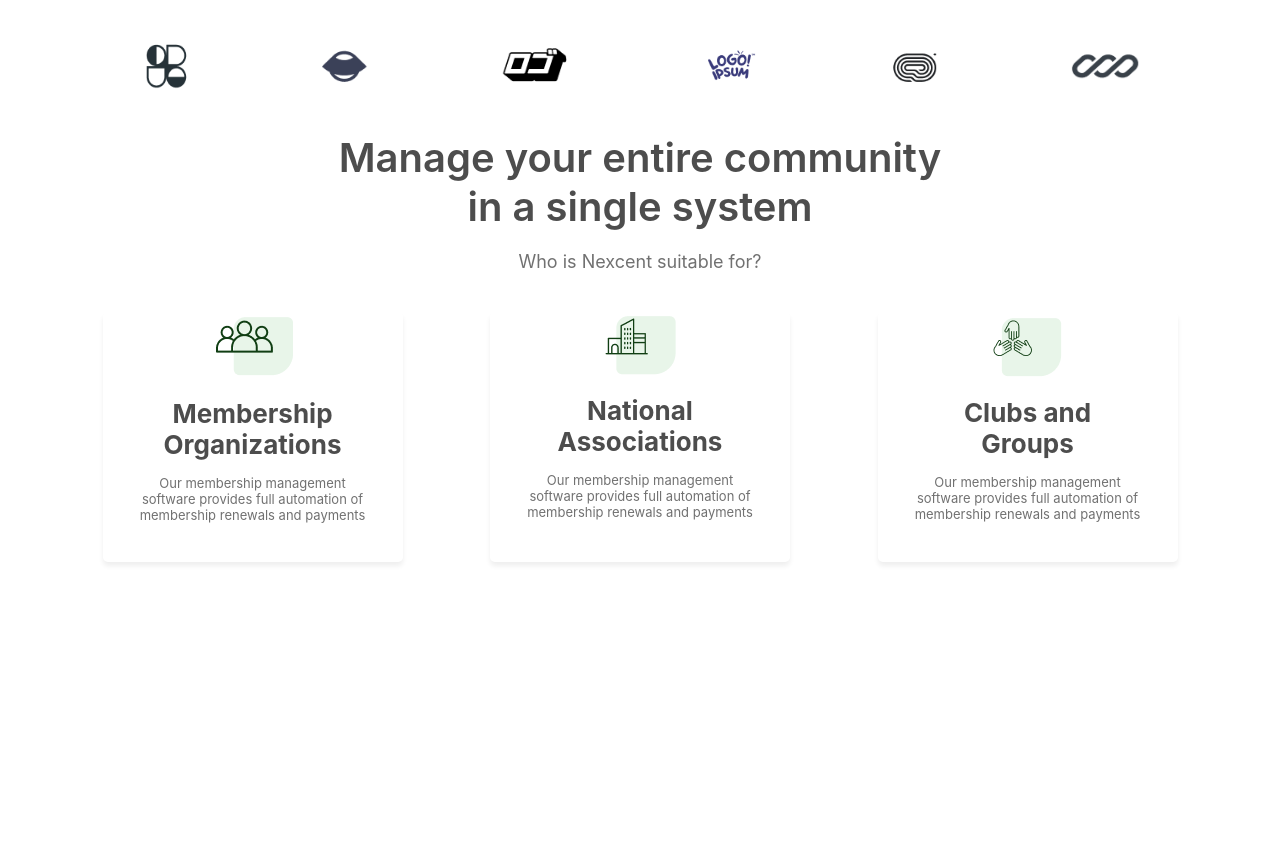
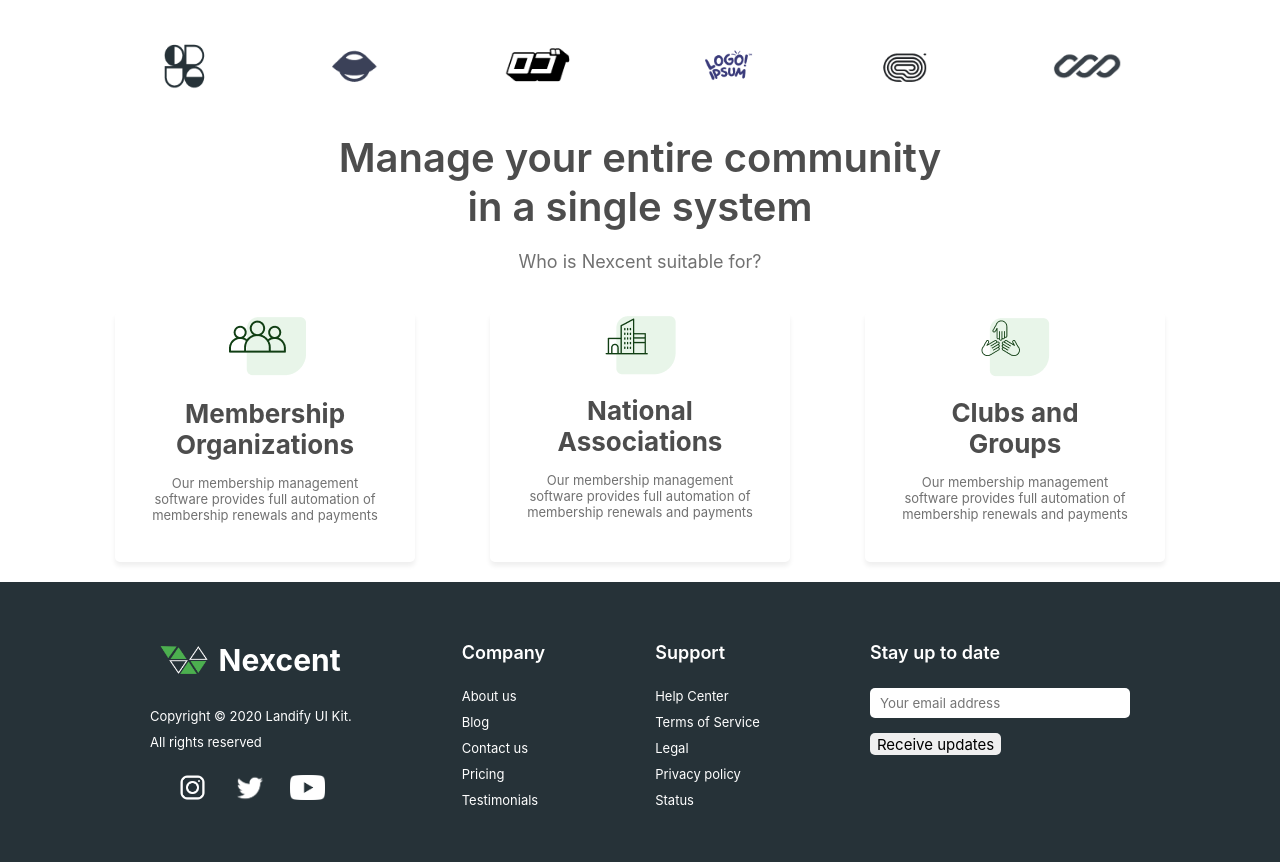
Before and after one commit to GustavoBeretta/LandingPage-LabTelemed, a plain HTML site: page index.html in a window 1280 px wide. Shown: the part 843-1705 px from the top of the page. Before the commit the page ends 1425 px from the top, so only its background shows below. Drawn offline with Linux system fonts and the light colour scheme.

Commit message:
footer completed

```diff
--- a/index.html
+++ b/index.html
@@ -7,9 +7,9 @@
         <title>Nexcent</title>
     </head>
     <body>
-        <header style="display: flex">
-            <div>
-                <img src="assets/favicon.png">
+        <header>
+            <div class="logo">
+                <img src="assets/favicon.png" class="favicon">
                 <h1 id="title">Nexcent</h1>
             </div>
             <nav>
@@ -18,7 +18,7 @@
                 <a>Community</a>
                 <a>Blog</a>
                 <a>Pricing</a>
-                <button>Register Now --></button>
+                <button class="green_button">Register Now --></button>
             </nav>
         </header>
         <main>
@@ -28,7 +28,7 @@
                         <h2>Lessons and insights</h2>
                         <h2 style="color: #4caf4f">from 8 years</h2>
                         <p class="text">Where to grow your business as a photographer: site or social media?</p>
-                        <button>Register</button>
+                        <button class="green_button">Register</button>
                     </div>
                     <img src="assets/main_banner_image.png" id="main_banner_image">
                 </div>
@@ -67,5 +67,43 @@
                 </div>
             </div>
         </main>
+        <footer style="background-color: #263238;">
+            <div id="footer">
+                <div>
+                    <div class="logo">
+                        <img src="assets/favicon_footer.png" class="favicon">
+                        <h1 style="font-size: 30px;">Nexcent</h1>
+                    </div>
+                    <p style="font-size: 13px; margin-top: 30px;">Copyright © 2020 Landify UI Kit.</p>
+                    <p style="font-size: 13px; margin-top: 10px;">All rights reserved</p>
+                    <div id="social">
+                        <img src="assets/insta.png" style="width: 35px; height: 35px;">
+                        <img src="assets/twitter.png" style="width: 30px; height: 30px;">
+                        <img src="assets/youtube.png" style="width: 35px; height: 25px;">
+                    </div>
+                </div>
+                <div>
+                    <p class="footer_title">Company</p>
+                    <a>About us</a>
+                    <a>Blog</a>
+                    <a>Contact us</a>
+                    <a>Pricing</a>
+                    <a>Testimonials</a>
+                </div>
+                <div>
+                    <p class="footer_title">Support</p>
+                    <a>Help Center</a>
+                    <a>Terms of Service</a>
+                    <a>Legal</a>
+                    <a>Privacy policy</a>
+                    <a>Status</a>
+                </div>
+                <div>
+                    <p class="footer_title">Stay up to date</p>
+                    <input type="text" name="email" placeholder="Your email address">
+                    <button id="newsletter_button">Receive updates</button>
+                </div>
+            </div>
+        </footer>
     </body>
 </html>
--- a/styles.css
+++ b/styles.css
@@ -13,14 +13,14 @@ header {
     justify-content: space-between;
 }
 
-header div {
+.logo {
     display: flex;
     align-items: center;
     width: 200px;
     justify-content: space-evenly;
 }
 
-header img {
+.favicon {
     width: 50px;
     height: 32px;
 }
@@ -42,19 +42,22 @@ nav a {
     color: #4D4D4D;
 }
 
-nav a:hover {
+a:hover {
     text-decoration: underline;
 }
 
-button {
-    font-family: "Inter";
+.green_button {
     font-size: 18px;
     background-color: #4CAF4F;
-    border-radius: 5px;
     color: white;
     padding: 0px 30px;
     height: 60px;
+}
+
+button {
+    cursor: pointer;
     border: 2px solid transparent;
+    border-radius: 5px;
 }
 
 button:hover {
@@ -92,7 +95,7 @@ button:hover {
 #clients {
     text-align: center;
     padding: 40px 0px;
-    max-width: 1250px;
+    max-width: 1200px;
     margin: auto;
 }
 
@@ -111,7 +114,7 @@ button:hover {
 #manage {
     text-align: center;
     margin-top: 20px;
-    max-width: 1250px;
+    max-width: 1200px;
     margin: auto;
     margin-bottom: 20px;
 }
@@ -140,3 +143,54 @@ button:hover {
     color: #717171;
     font-weight: 400;
 }
+
+#footer {
+    color: white;
+    display: flex;
+    height: 220px;
+    margin: auto;
+    max-width: 1200px;
+    justify-content: space-evenly;
+    padding-top: 60px;
+}
+
+#social {
+    margin-top: 20px;
+    display: flex;
+    align-items: center;
+    width: 200px;
+    justify-content: space-evenly;
+}
+
+#social img {
+    cursor: pointer;
+}
+
+.footer_title {
+    font-size: 18px;
+    font-weight: 600;
+    margin-bottom: 25px;
+}
+
+footer a {
+    display: block;
+    font-size: 13px;
+    margin-bottom: 10px;
+}
+
+input {
+    border-width: 0;
+    border-radius: 5px;
+    height: 30px;
+    width: 250px;
+    outline: none;
+    padding-left: 10px;
+    display: block;
+    margin-bottom: 15px;
+}
+
+#newsletter_button {
+    font-size: 15px;
+    padding: 0px 5px;
+    height: 22px;
+}
```
Also changed, not shown: assets/favicon_footer.png (added), assets/insta.png (added), assets/twitter.png (added), assets/youtube.png (added).
